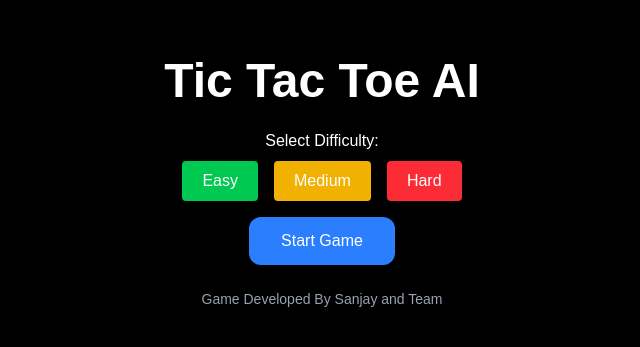
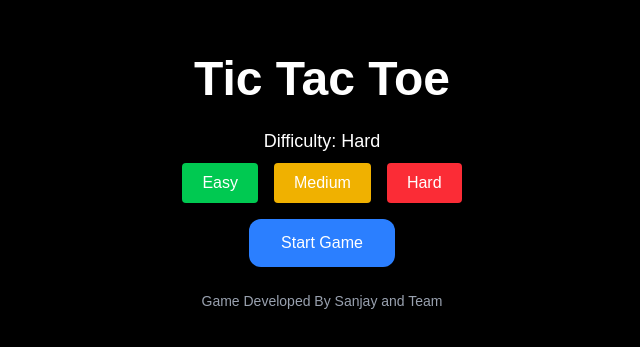
Before and after one commit to RuthlesSan/tic-tac-toe-ai, a Next.js app: page /games/tictactoe in a window 1280 px wide. Shown: the part 217-564 px from the top of the page, without its empty margins (318-958 px from the left). Built offline with nearby package versions, Linux system fonts and the light colour scheme.

Commit message:
fixed syntax

```diff
--- a/app/games/tictactoe/page.js
+++ b/app/games/tictactoe/page.js
@@ -145,10 +145,14 @@ export default function Home() {
   if (!gameStarted) {
     return (
       <div className="h-screen flex flex-col items-center justify-center bg-black text-white">
-        <h1 className="text-5xl mb-6 font-bold">Tic Tac Toe AI</h1>
+        <h1 className="text-5xl mb-6 font-bold">Tic Tac Toe</h1>
 
         <div className="mb-4 text-center">
-          <p className="mb-2">Select Difficulty:</p>
+          <p className="mb-2 text-lg">
+            {difficulty
+              ? `Difficulty: ${difficulty.charAt(0).toUpperCase() + difficulty.slice(1)}`
+              : "Select Difficulty:"}
+          </p>
           <div className="flex gap-4 justify-center">
 
             <button
```
